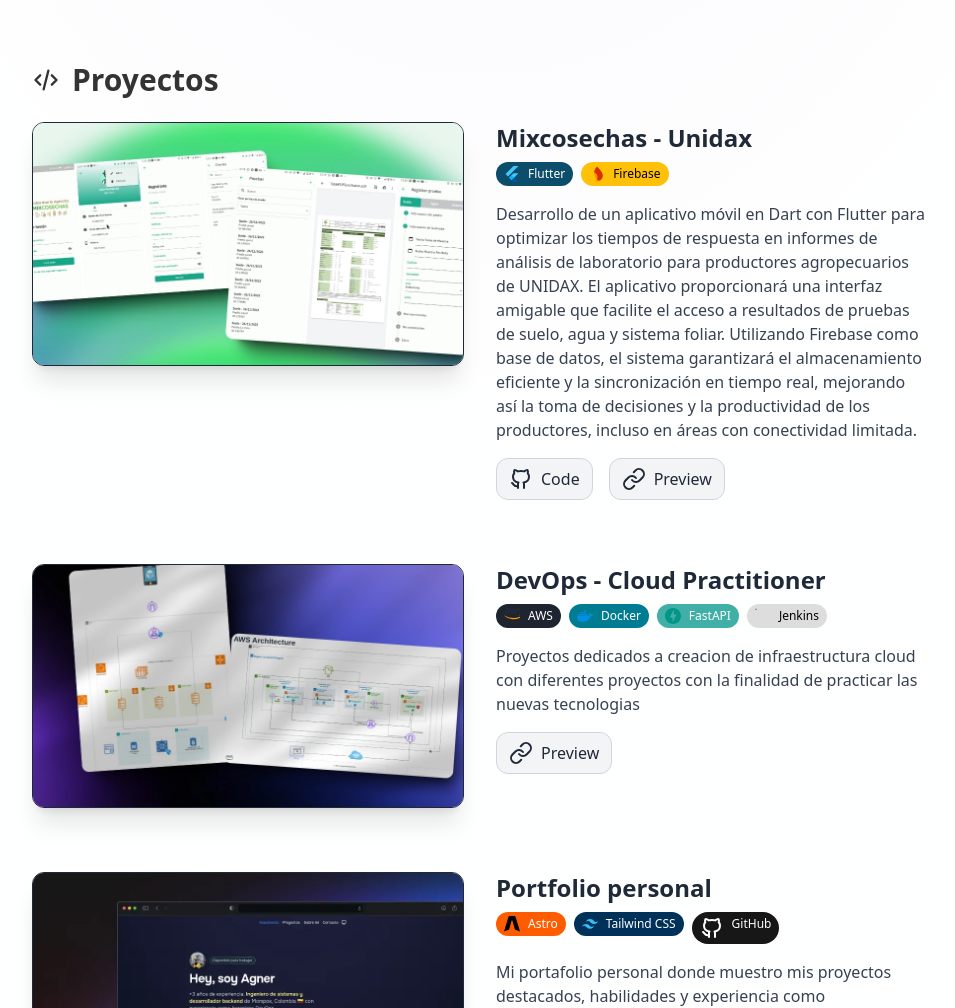
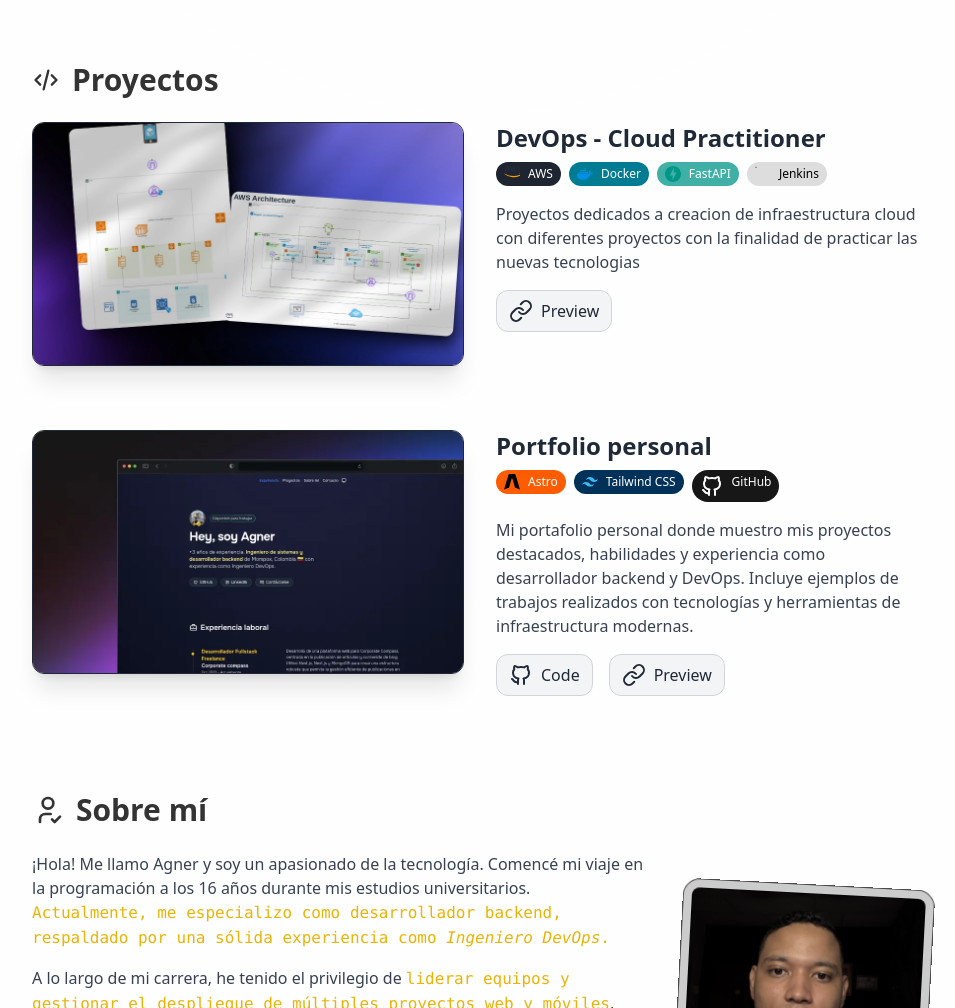
Before and after one commit to AgnerVillaFabrega/portfolio, an Astro site: page / in a window 1280 px wide. Shown: the part 1680-2688 px from the top of the page, without its empty margins (160-1115 px from the left). Built offline with nearby package versions, Linux system fonts and the light colour scheme; Astro itself is replaced by a stand-in of ours.

Commit message:
rm: mixcosechas project

```diff
--- a/src/components/Projects.astro
+++ b/src/components/Projects.astro
@@ -125,23 +125,23 @@ const TAGS = {
   },
 }
 const PROJECTS = [
-  {
-    title: "Mixcosechas - Unidax",
-    description:
-    `
-      Desarrollo de un aplicativo móvil en Dart con Flutter para optimizar los tiempos
-      de respuesta en informes de análisis de laboratorio para productores agropecuarios de
-      UNIDAX. El aplicativo proporcionará una interfaz amigable que facilite el acceso a
-      resultados de pruebas de suelo, agua y sistema foliar. Utilizando Firebase como base
-      de datos, el sistema garantizará el almacenamiento eficiente y la sincronización en
-      tiempo real, mejorando así la toma de decisiones y la productividad de los productores,
-      incluso en áreas con conectividad limitada.
-      `,
-    link:"https://drive.google.com/drive/folders/1IexSOr-UsL1O18437CaFQh1RFLHCv6Vs?usp=drive_link",
-    github: "https://github.com/AgnerVillaFabrega/MixCosechas",
-    image: "/portfolio/projects/mixcosechas.webp",
-    tags: [TAGS.FLUTTER,TAGS.FIREBASE],
-  },
+  // {
+  //   title: "Mixcosechas - Unidax",
+  //   description:
+  //   `
+  //     Desarrollo de un aplicativo móvil en Dart con Flutter para optimizar los tiempos
+  //     de respuesta en informes de análisis de laboratorio para productores agropecuarios de
+  //     UNIDAX. El aplicativo proporcionará una interfaz amigable que facilite el acceso a
+  //     resultados de pruebas de suelo, agua y sistema foliar. Utilizando Firebase como base
+  //     de datos, el sistema garantizará el almacenamiento eficiente y la sincronización en
+  //     tiempo real, mejorando así la toma de decisiones y la productividad de los productores,
+  //     incluso en áreas con conectividad limitada.
+  //     `,
+  //   link:"https://drive.google.com/drive/folders/1IexSOr-UsL1O18437CaFQh1RFLHCv6Vs?usp=drive_link",
+  //   github: "https://github.com/AgnerVillaFabrega/MixCosechas",
+  //   image: "/portfolio/projects/mixcosechas.webp",
+  //   tags: [TAGS.FLUTTER,TAGS.FIREBASE],
+  // },
   // {
   //   title: "GirosYa - Tiresia",
   //   description:
```
